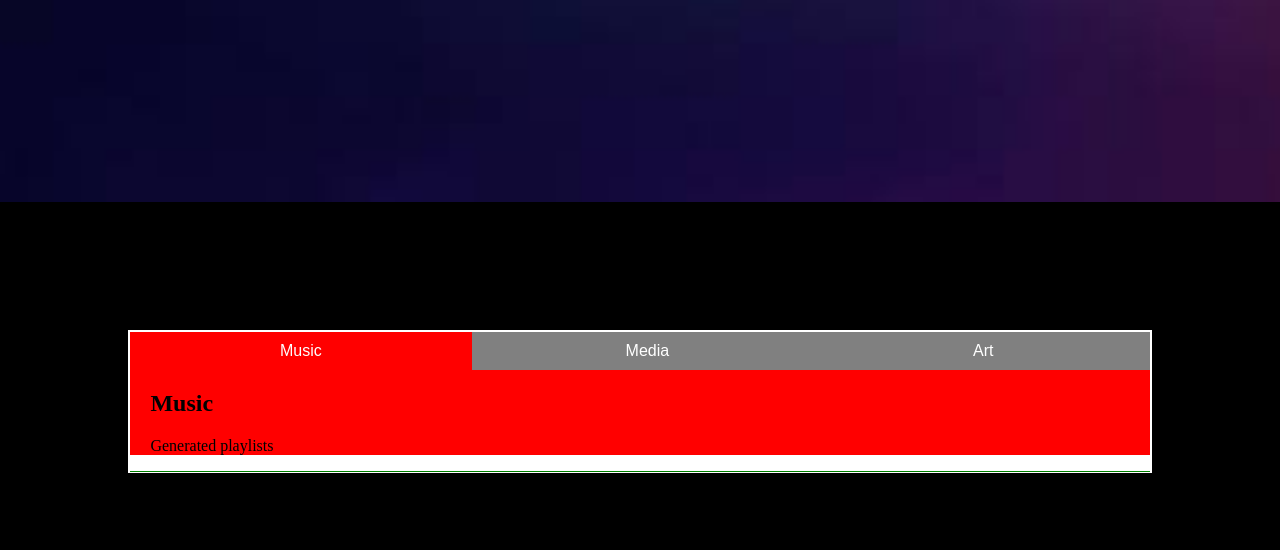
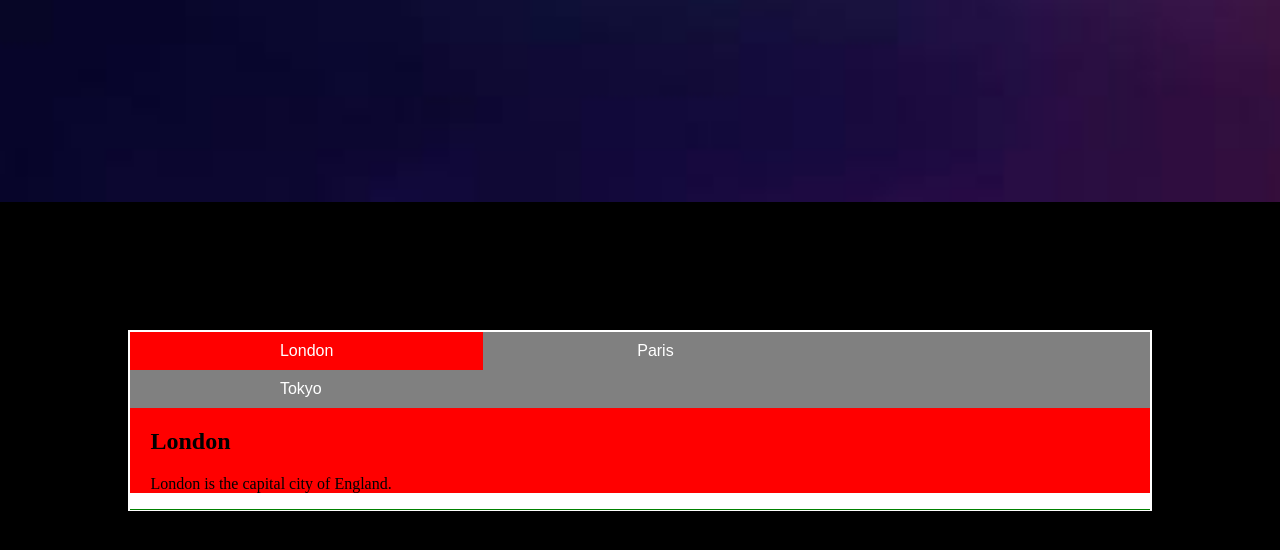
Before and after one commit to shahsajel/M-D, a plain HTML site: page index.html in a window 1280 px wide. Shown: the part 854-1404 px from the top of the page. Drawn offline with nearby package versions, Linux system fonts and the light colour scheme.

Commit message:
fixed bugs

```diff
--- a/index.html
+++ b/index.html
@@ -40,7 +40,7 @@
 <body>
 <div id="Intro"><a href="#Intro"></a></div>
 		<section class="intro">
-			<div class = "btn-wrapper">
+			<div class = "inner">
 			<div class= "btn" type = button align = "center"><span>MÜD</span>
 			<div class= "content" align = "center">
 				<h1 class = "question" align = "center" > How are you feeling? </h1>
@@ -70,33 +70,33 @@
 	<div id="About-me"><a href="#About-me">
 			<div class="tabs"></a><div class = "encapsulate">
 				<div class="w3-bar w3-black">
-    <button class="w3-bar-item w3-button tablink w3-red" onclick="openTab(event,'Music')">Music</button>
-    <button class="w3-bar-item w3-button tablink" onclick="openTab(event,'Media')">Media</button>
-    <button class="w3-bar-item w3-button tablink" onclick="openTab(event,'Art')">Art</button>
+    <button class="w3-bar-item w3-button tablink w3-red" onclick="openCity(event,'London')">London</button>
+    <button class="w3-bar-item w3-button tablink" onclick="openCity(event,'Paris')">Paris</button>
+    <button class="w3-bar-item w3-button tablink" onclick="openCity(event,'Tokyo')">Tokyo</button>
   </div>
 <div class = "Music">
 	<div class = "Music_layout">
-  <div id="Music" class="w3-contai w3-border city">
-    <h2>Music</h2>
-    <p>Generated playlists</p>
+  <div id="London" class="w3-contai w3-border city">
+    <h2>London</h2>
+    <p>London is the capital city of England.</p>
   </div>
 </div>
 </div>
 
-<div class = "Media">
-	<div class = "Movies_layout">
-  <div id="Media" class="w3-container w3-border city" style="display:none">
-    <h2>Media</h2>
-    <p>Recommend TV shows and movies</p>
+<div class = "Movies">
+	<div class = Movies_layout>
+  <div id="Paris" class="w3-container w3-border city" style="display:none">
+    <h2>Paris</h2>
+    <p>Paris is the capital of France.</p>
   </div>
 </div>
 </div>
 
 <div class = "Art">
 	<div class= "Art_layout">
-  <div id="Art" class="w3-container w3-border city" style="display:none">
-    <h2>Art</h2>
-    <p>Artwork</p>
+  <div id="Tokyo" class="w3-container w3-border city" style="display:none">
+    <h2>Tokyo</h2>
+    <p>Tokyo is the capital of Japan.</p>
   </div>
 </div>
 </div>
@@ -104,9 +104,9 @@
 </div>
 
 <script>
-function openTab(evt, tabName) {
+function openCity(evt, cityName) {
   var i, x, tablinks;
-  x = document.getElementsByClassName("tabName");
+  x = document.getElementsByClassName("city");
   for (i = 0; i < x.length; i++) {
       x[i].style.display = "none";
   }
@@ -114,7 +114,7 @@ function openTab(evt, tabName) {
   for (i = 0; i < x.length; i++) {
       tablinks[i].className = tablinks[i].className.replace(" w3-red", "");
   }
-  document.getElementById(tabName).style.display = "block";
+  document.getElementById(cityName).style.display = "block";
   evt.currentTarget.className += " w3-red";
 }
 </script>
```
